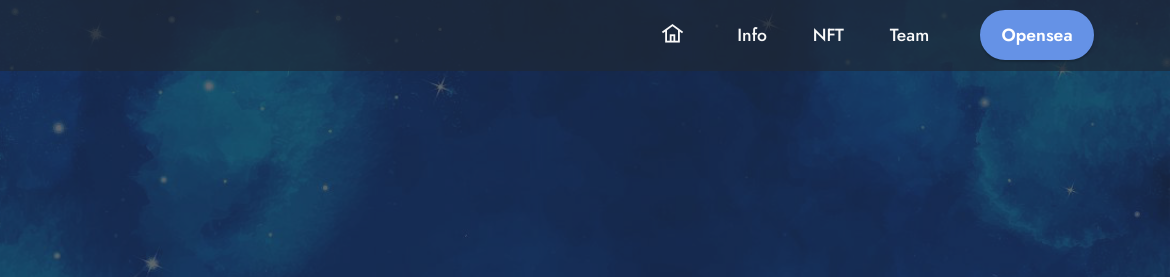
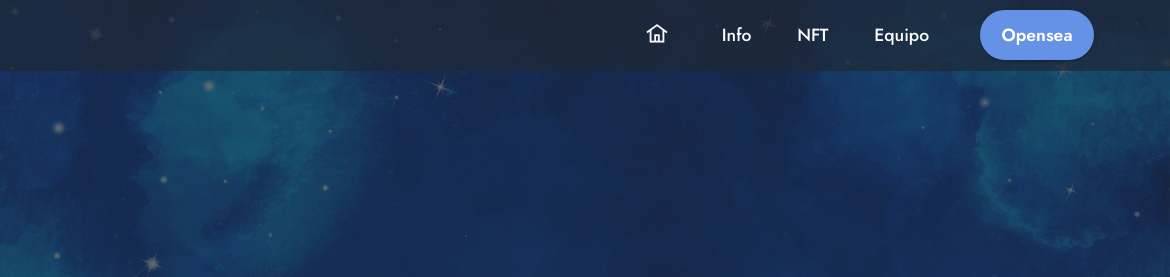
Before and after one commit to NavoneJuan/Sarasa, a plain HTML site: page index.html in a window 1280 px wide. Shown: the top 277 px of the page, 110-1280 px from the left. Drawn offline with Linux system fonts and the light colour scheme; files whose address does not match are found by name.

Commit message:
correccion

```diff
--- a/index.html
+++ b/index.html
@@ -59,7 +59,7 @@
             <div class="collapse navbar-collapse" id="navbarSupportedContent">
                 <ul class="navbar-nav nav-dropdown" data-app-modern-menu="true"><li class="nav-item"><a class="nav-link link text-white text-primary display-4" href="index.html#top"><span class="mobi-mbri mobi-mbri-home mbr-iconfont mbr-iconfont-btn"></span></a></li>
                     <li class="nav-item"><a class="nav-link link text-white text-primary display-4" href="index.html#info">Info</a></li><li class="nav-item"><a class="nav-link link text-white text-primary display-4" href="index.html#nft">NFT</a>
-                    </li><li class="nav-item"><a class="nav-link link text-white text-primary display-4" href="index.html#team">Team</a></li></ul>
+                    </li><li class="nav-item"><a class="nav-link link text-white text-primary display-4" href="index.html#team">Equipo</a></li></ul>
 
                 <div class="navbar-buttons mbr-section-btn"><a class="btn btn-primary display-4" href="https://opensea.io/collection/sarasa" target="_blank">Opensea</a></div>
             </div>
```
